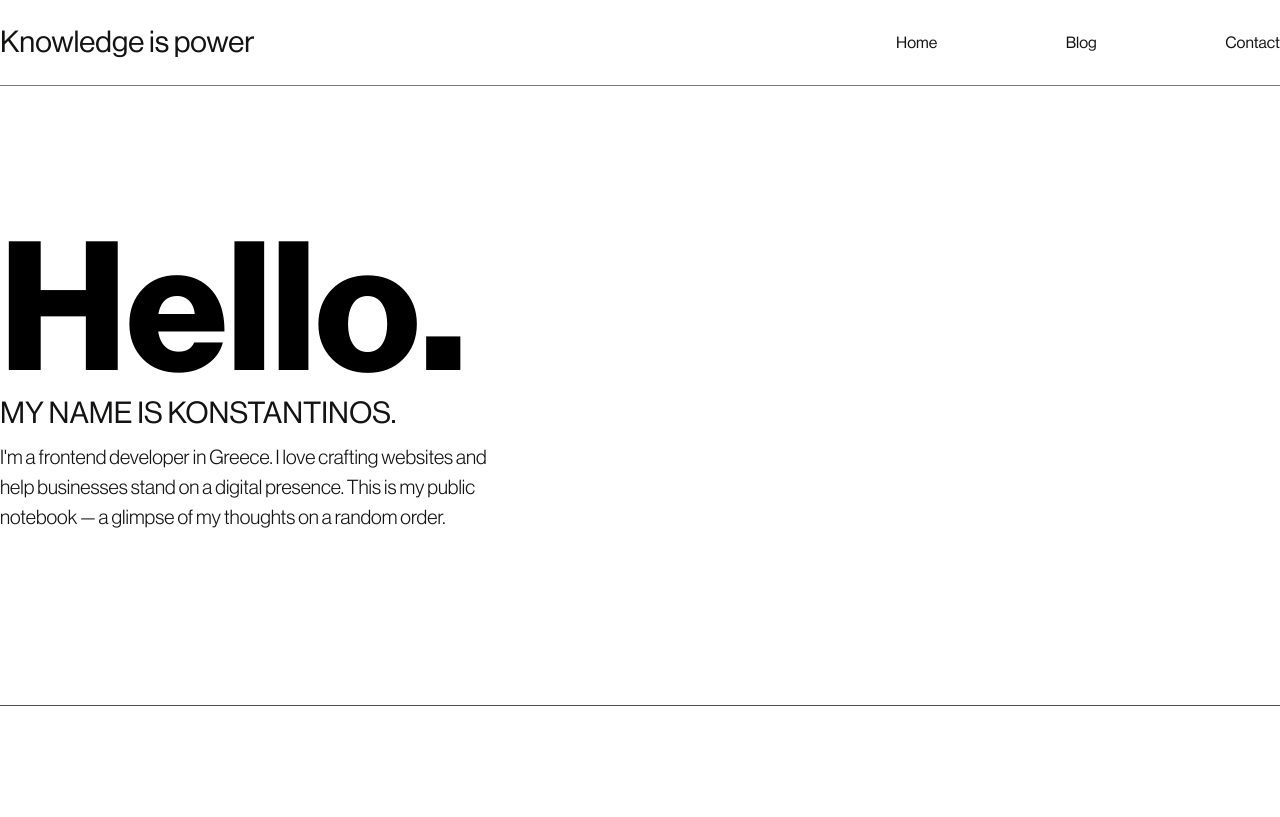
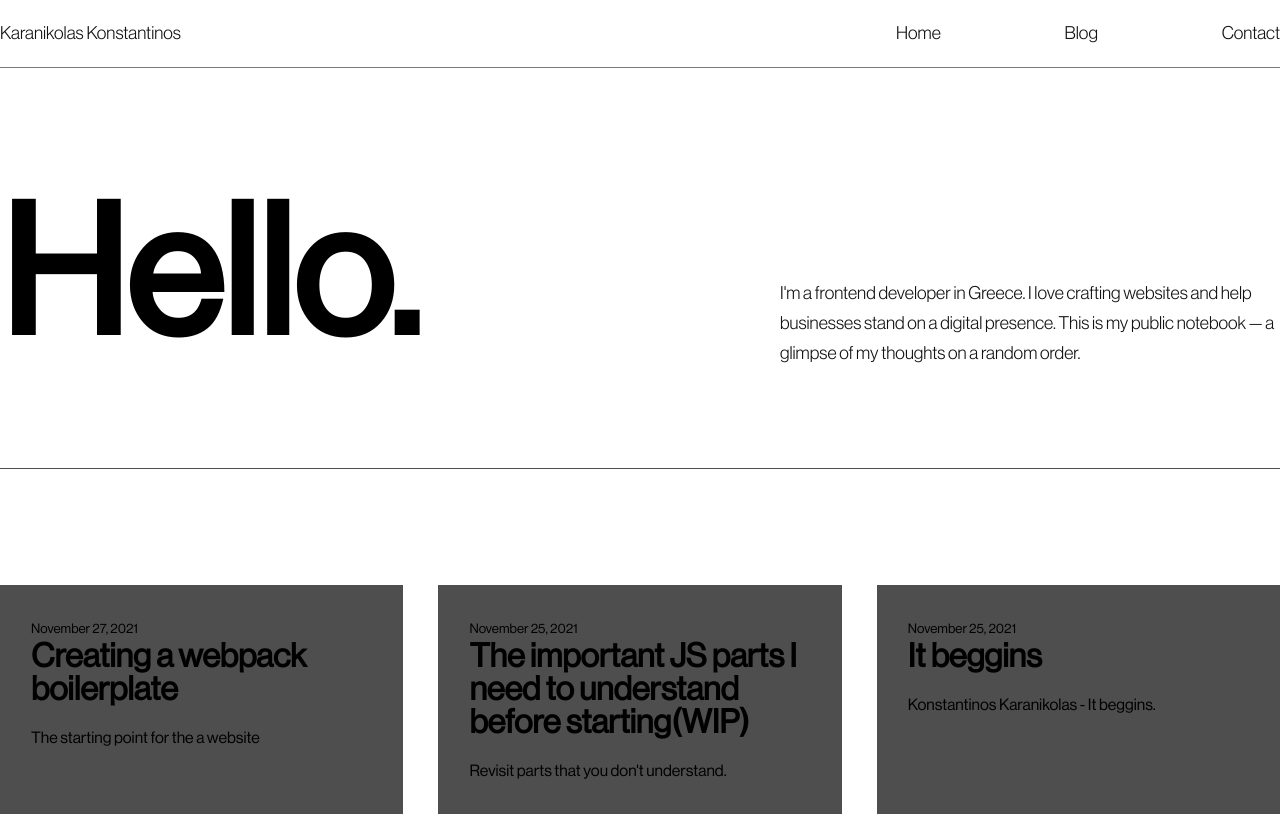
Before and after one commit to logiblue/karanikolas, a Gatsby site: page / in a window 1280 px wide. Shown: the top 817 px of the page. Built offline with nearby package versions, Linux system fonts and the light colour scheme; Gatsby itself is replaced by a stand-in of ours.

Commit message:
homepage-hero

```diff
--- a/gatsby-config.js
+++ b/gatsby-config.js
@@ -1,6 +1,6 @@
 module.exports = {
   siteMetadata: {
-    title: `Knowledge is power`,
+    title: `Karanikolas Konstantinos`,
     author: {
       name: `Karanikolas Konstantinos`,
       summary: `who lives and works in Greece building websites.`,
--- a/src/pages/index.js
+++ b/src/pages/index.js
@@ -29,8 +29,7 @@ const BlogIndex = ({ data, location }) => {
       {/* <Bio /> */}
       <div className="container">
         <section className="hero">
-          <div className="hero__heading--bold">Hello<span className="hero__heading--bold-dot">.</span></div>
-          <h1 className="hero__heading">My name is Konstantinos.</h1>
+          <h1 className="hero__heading--bold">Hello<span className="hero__heading--bold-dot">.</span></h1>
           <h2 className="hero__heading-secondary">I'm a frontend developer in Greece.   I love crafting websites and help businesses stand on a digital presence.
             This is my public notebook  — a glimpse of my thoughts on a random order.</h2>
         </section>
--- a/src/styles/grid.scss
+++ b/src/styles/grid.scss
@@ -10,8 +10,6 @@
     max-width: 1300px;
     background-color: rgb(122, 122, 122);
     height: 1px;
-
-
 }
 
 //90 30 17
--- a/src/styles/header.scss
+++ b/src/styles/header.scss
@@ -15,15 +15,15 @@
         justify-content: space-between;
     }
     .logo{
-        font-size: $t-big;
-        font-weight: 400;
+        font-size: 18px;
+        font-weight:300;
         color: $color-text;
         text-decoration: none;
     }
     &__link{
         color: $color-text;
         text-decoration: none;
-        font-weight: 400;
-        font-size: t-par;
+        font-size: 18px;
+        font-weight:300;
     }
 }
--- a/src/styles/homepage.scss
+++ b/src/styles/homepage.scss
@@ -4,33 +4,36 @@
 =============================================*/
 
 .hero{
-    height: 600px;
-    display:flex;
-    flex-direction: column;
-    justify-content: center;
+
+        border-bottom: 1px solid #4e4e4e;
+        display: flex;
+        flex-direction: row;
+        justify-content: space-between;
+        align-items: flex-end;
+        padding: 100px 0;
+
     &__heading{
         font-size: 30px;
         margin-top:35px;
         line-height: 60px;
         color:$color-text;
-        font-weight: 400;
         text-transform: uppercase;
     }
     &__heading-secondary{
-        font-size: 20px;
+        font-size: 18px;
+        font-weight: 300;
         color: $color-text;
         line-height: 30px;
-        font-weight:100;
         max-width: 500px;
     }
     &__heading--bold{
         font-size: 180px;
-        line-height: 70px;
+        line-height: 170px;
         margin-bottom: 0px;
-        font-weight: 600;
         &-dot{
-            font-size: 200px !important;
+            font-size: 180px !important;
             line-height: 0;
+            line-height: 180px;
         }
     }
 
@@ -65,6 +68,7 @@
         margin-bottom: 40px;
         width: 31.5%;
         transition: all .4s;
+        background-color: #4E4E4E;
 
         &:hover{
             background-color:#4E4E4E;
@@ -79,7 +83,6 @@
         font-size: 33px;
         line-height: 33px;
         padding-bottom: 20px;
-        font-weight: 600;
     }
     &--link{
         color: #000 ;
@@ -93,10 +96,8 @@
     }
 
     &--exc{
-        font-weight: 400;
     }
     &--date{
-        font-weight: 400;
     }
 }
 
--- a/src/styles/typography.scss
+++ b/src/styles/typography.scss
@@ -1,23 +1,23 @@
 
-@font-face {
-  font-family: 'Neue Haas Grotesk Display Pro';
-  src: local('./../static/fonts/NeueHaasDisplay-Bold'),
-      url('./../static/fonts/NeueHaasDisplay-Bold.woff2') format('woff2'),
-      url('./../static/fonts/NeueHaasDisplay-Bold.woff') format('woff');
-  font-weight: bold;
-  font-style: normal;
-  font-display: swap;
-}
+// @font-face {
+//   font-family: 'Neue Haas Grotesk Display Pro';
+//   src: local('./../static/fonts/NeueHaasDisplay-Bold'),
+//       url('./../static/fonts/NeueHaasDisplay-Bold.woff2') format('woff2'),
+//       url('./../static/fonts/NeueHaasDisplay-Bold.woff') format('woff');
+//   font-weight: bold;
+//   font-style: normal;
+//   font-display: swap;
+// }
 
-@font-face {
-  font-family: 'Neue Haas Grotesk Display Pro';
-  src: local('./../static/fonts/NeueHaasDisplay-Black'),
-      url('./../static/fonts/NeueHaasDisplay-Black.woff2') format('woff2'),
-      url('./../static/fonts/NeueHaasDisplay-Black.woff') format('woff');
-  font-weight: 900;
-  font-style: normal;
-  font-display: swap;
-}
+// @font-face {
+//   font-family: 'Neue Haas Grotesk Display Pro';
+//   src: local('./../static/fonts/NeueHaasDisplay-Black'),
+//       url('./../static/fonts/NeueHaasDisplay-Black.woff2') format('woff2'),
+//       url('./../static/fonts/NeueHaasDisplay-Black.woff') format('woff');
+//   font-weight: 900;
+//   font-style: normal;
+//   font-display: swap;
+// }
 
 
 @font-face {
@@ -32,15 +32,15 @@
 
 
 
-@font-face {
-  font-family: 'Neue Haas Grotesk Display Pro';
-  src: local('./../static/fonts/NeueHaasDisplay-Mediu'),
-      url('./../static/fonts/NeueHaasDisplay-Mediu.woff2') format('woff2'),
-      url('./../static/fonts/NeueHaasDisplay-Mediu.woff') format('woff');
-  font-weight: 500;
-  font-style: normal;
-  font-display: swap;
-}
+// @font-face {
+//   font-family: 'Neue Haas Grotesk Display Pro';
+//   src: local('./../static/fonts/NeueHaasDisplay-Mediu'),
+//       url('./../static/fonts/NeueHaasDisplay-Mediu.woff2') format('woff2'),
+//       url('./../static/fonts/NeueHaasDisplay-Mediu.woff') format('woff');
+//   font-weight: 500;
+//   font-style: normal;
+//   font-display: swap;
+// }
 
 
 
```
